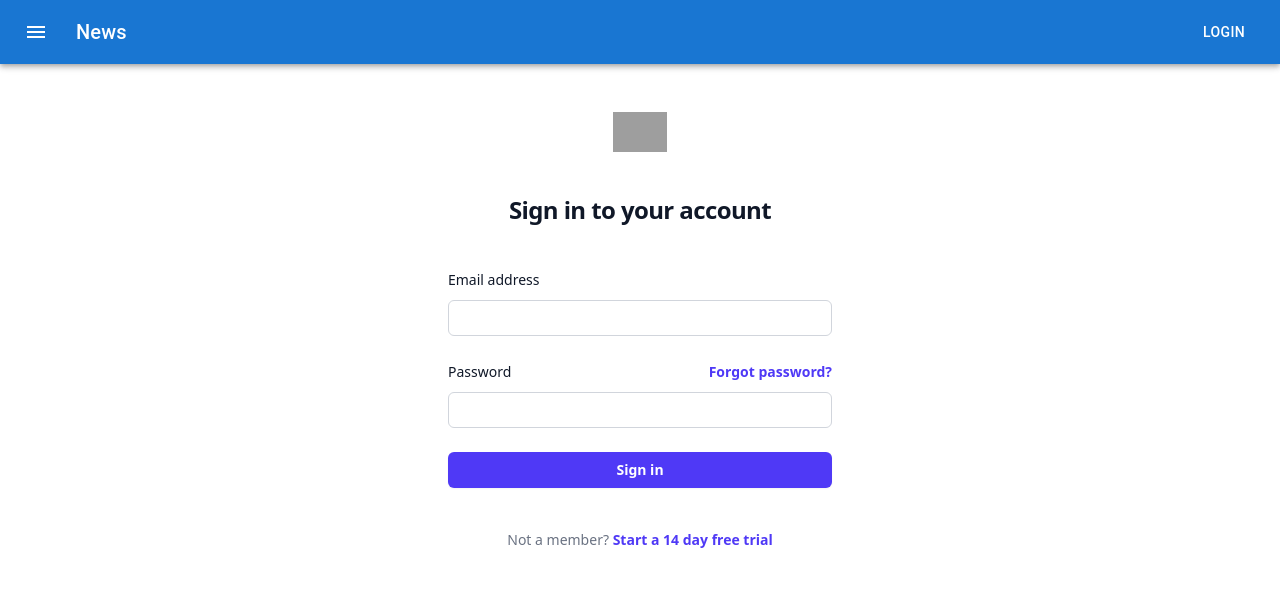
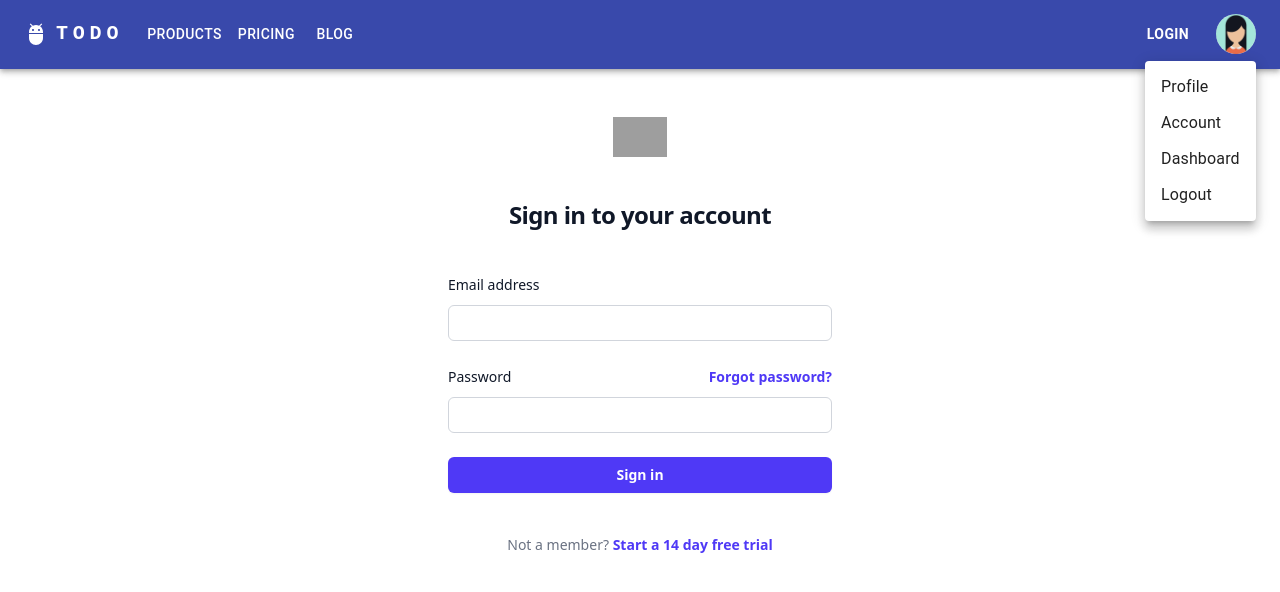
Before and after one commit to BellTitiporn/todoapp, a React (Vite) app in the folder frontend/todo-project/: page / in a window 1280 px wide. Both pictures are taken after a click on the button "Open settings". Shown: the top 592 px of the page. Built offline with nearby package versions, Linux system fonts and the light colour scheme; grey boxes are pictures that could not be loaded.

Commit message:
Update Navbar.jsx

```diff
--- a/frontend/todo-project/src/components/Navbar.jsx
+++ b/frontend/todo-project/src/components/Navbar.jsx
@@ -2,31 +2,160 @@
 import AppBar from '@mui/material/AppBar';
 import Box from '@mui/material/Box';
 import Toolbar from '@mui/material/Toolbar';
+import IconButton from '@mui/material/IconButton';
 import Typography from '@mui/material/Typography';
+import Menu from '@mui/material/Menu';
+import MenuIcon from '@mui/icons-material/Menu';
+import Container from '@mui/material/Container';
+import Avatar from '@mui/material/Avatar';
 import Button from '@mui/material/Button';
-import IconButton from '@mui/material/IconButton';
-import MenuIcon from '@mui/icons-material/Menu';
+import Tooltip from '@mui/material/Tooltip';
+import MenuItem from '@mui/material/MenuItem';
+import AdbIcon from '@mui/icons-material/Adb';
+
+
+
+const pages = ['Products', 'Pricing', 'Blog'];
+const settings = ['Profile', 'Account', 'Dashboard', 'Logout'];
 
 export default function Navbar() {
+  const [anchorElNav, setAnchorElNav] = React.useState(null);
+  const [anchorElUser, setAnchorElUser] = React.useState(null);
+
+  const handleOpenNavMenu = (event) => {
+    setAnchorElNav(event.currentTarget);
+  };
+  const handleOpenUserMenu = (event) => {
+    setAnchorElUser(event.currentTarget);
+  };
+
+  const handleCloseNavMenu = () => {
+    setAnchorElNav(null);
+  };
+
+  const handleCloseUserMenu = () => {
+    setAnchorElUser(null);
+  };
+
   return (
-    <Box sx={{ flexGrow: 1 }}>
-      <AppBar position="static">
-        <Toolbar>
+    <AppBar sx={{ bgcolor: "#3949AB" }} position="static">
+      <Container maxWidth="xl">
+        <Toolbar disableGutters>
+          <AdbIcon sx={{ display: { xs: 'none', md: 'flex' }, mr: 1 }} />
+          <Typography
+            variant="h6"
+            noWrap
+            component="a"
+            href="#app-bar-with-responsive-menu"
+            sx={{
+              mr: 2,
+              display: { xs: 'none', md: 'flex' },
+              fontFamily: 'monospace',
+              fontWeight: 700,
+              letterSpacing: '.3rem',
+              color: 'inherit',
+              textDecoration: 'none',
+            }}
+          >
+            TODO
+          </Typography>
+
+          <Box sx={{ flexGrow: 1, display: { xs: 'flex', md: 'none' } }}>
             <IconButton
               size="large"
-            edge="start"
+              aria-label="account of current user"
+              aria-controls="menu-appbar"
+              aria-haspopup="true"
+              onClick={handleOpenNavMenu}
               color="inherit"
-            aria-label="menu"
-            sx={{ mr: 2 }}
             >
               <MenuIcon />
             </IconButton>
-          <Typography variant="h6" component="div" sx={{ flexGrow: 1 }}>
-            News
+            <Menu
+              id="menu-appbar"
+              anchorEl={anchorElNav}
+              anchorOrigin={{
+                vertical: 'bottom',
+                horizontal: 'left',
+              }}
+              keepMounted
+              transformOrigin={{
+                vertical: 'top',
+                horizontal: 'left',
+              }}
+              open={Boolean(anchorElNav)}
+              onClose={handleCloseNavMenu}
+              sx={{ display: { xs: 'block', md: 'none' } }}
+            >
+              {pages.map((page) => (
+                <MenuItem key={page} onClick={handleCloseNavMenu}>
+                  <Typography sx={{ textAlign: 'center' }}>{page}</Typography>
+                </MenuItem>
+              ))}
+            </Menu>
+          </Box>
+          <AdbIcon sx={{ display: { xs: 'flex', md: 'none' }, mr: 1 }} />
+          <Typography
+            variant="h5"
+            noWrap
+            component="a"
+            href="#app-bar-with-responsive-menu"
+            sx={{
+              mr: 2,
+              display: { xs: 'flex', md: 'none' },
+              flexGrow: 1,
+              fontFamily: 'monospace',
+              fontWeight: 700,
+              letterSpacing: '.3rem',
+              color: 'inherit',
+              textDecoration: 'none',
+            }}
+          >
+            LOGO
           </Typography>
-          <Button color="inherit">Login</Button>
+          <Box sx={{ flexGrow: 1, display: { xs: 'none', md: 'flex' } }}>
+            {pages.map((page) => (
+              <Button
+                key={page}
+                onClick={handleCloseNavMenu}
+                sx={{ my: 2, color: 'white', display: 'block', ":hover": { color: "rgb(55 48 163)", bgcolor: "white" } }}
+              >
+                {page}
+              </Button>
+            ))}
+          </Box>
+          <Button sx={{ my: 2, color: 'white', display: 'block', mr: 2, fontWeight: "bold", ":hover": { color: "rgb(55 48 163)", bgcolor: "white" } }} >Login</Button>
+          <Box sx={{ flexGrow: 0 }}>
+            <Tooltip title="Open settings">
+              <IconButton onClick={handleOpenUserMenu} sx={{ p: 0 }}>
+                <Avatar alt="Remy Sharp" src="../src/assets/avt4.png" sx={{ backgroundColor: 'white' }} />
+              </IconButton>
+            </Tooltip>
+            <Menu
+              sx={{ mt: '45px' }}
+              id="menu-appbar"
+              anchorEl={anchorElUser}
+              anchorOrigin={{
+                vertical: 'top',
+                horizontal: 'right',
+              }}
+              keepMounted
+              transformOrigin={{
+                vertical: 'top',
+                horizontal: 'right',
+              }}
+              open={Boolean(anchorElUser)}
+              onClose={handleCloseUserMenu}
+            >
+              {settings.map((setting) => (
+                <MenuItem key={setting} onClick={handleCloseUserMenu}>
+                  <Typography sx={{ textAlign: 'center' }}>{setting}</Typography>
+                </MenuItem>
+              ))}
+            </Menu>
+          </Box>
         </Toolbar>
+      </Container>
     </AppBar>
-    </Box>
   );
 }
```
Lines whose indentation alone changed are shown as unchanged.
